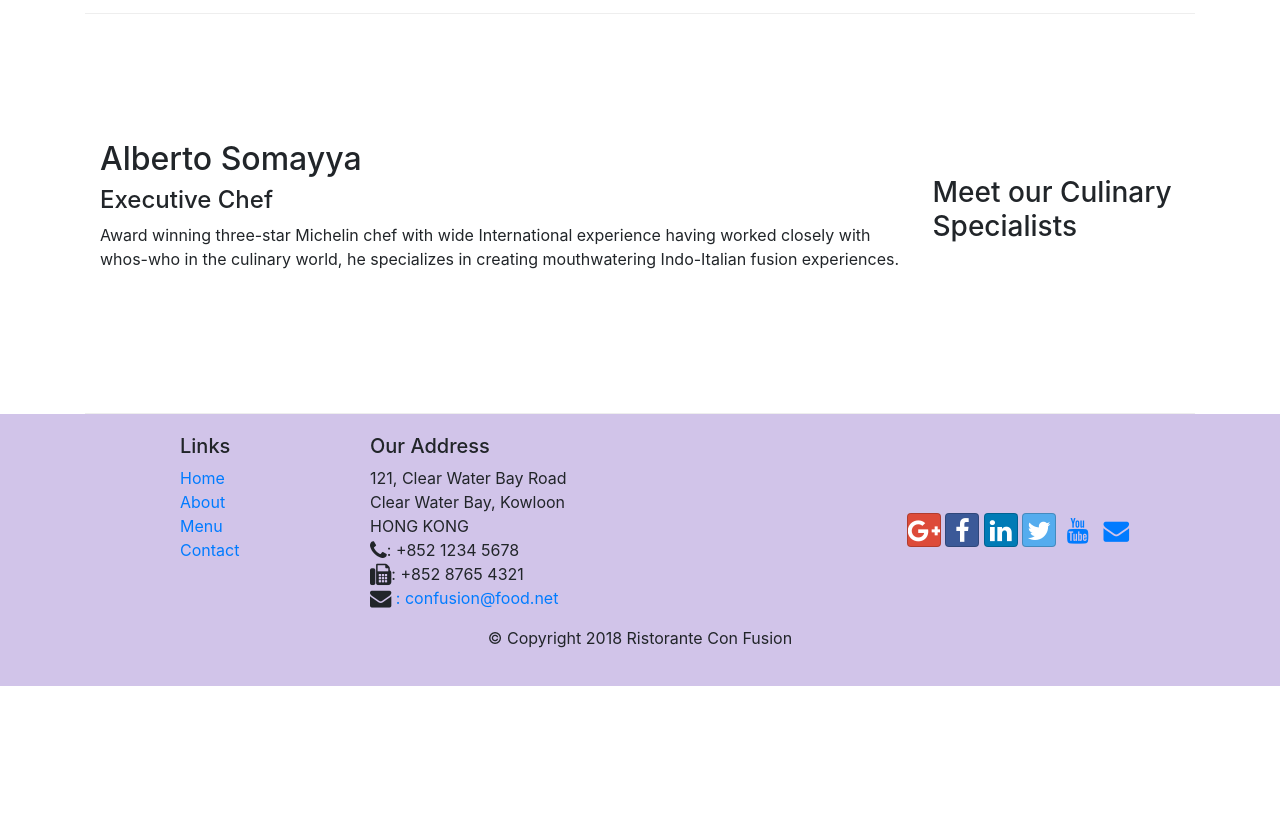
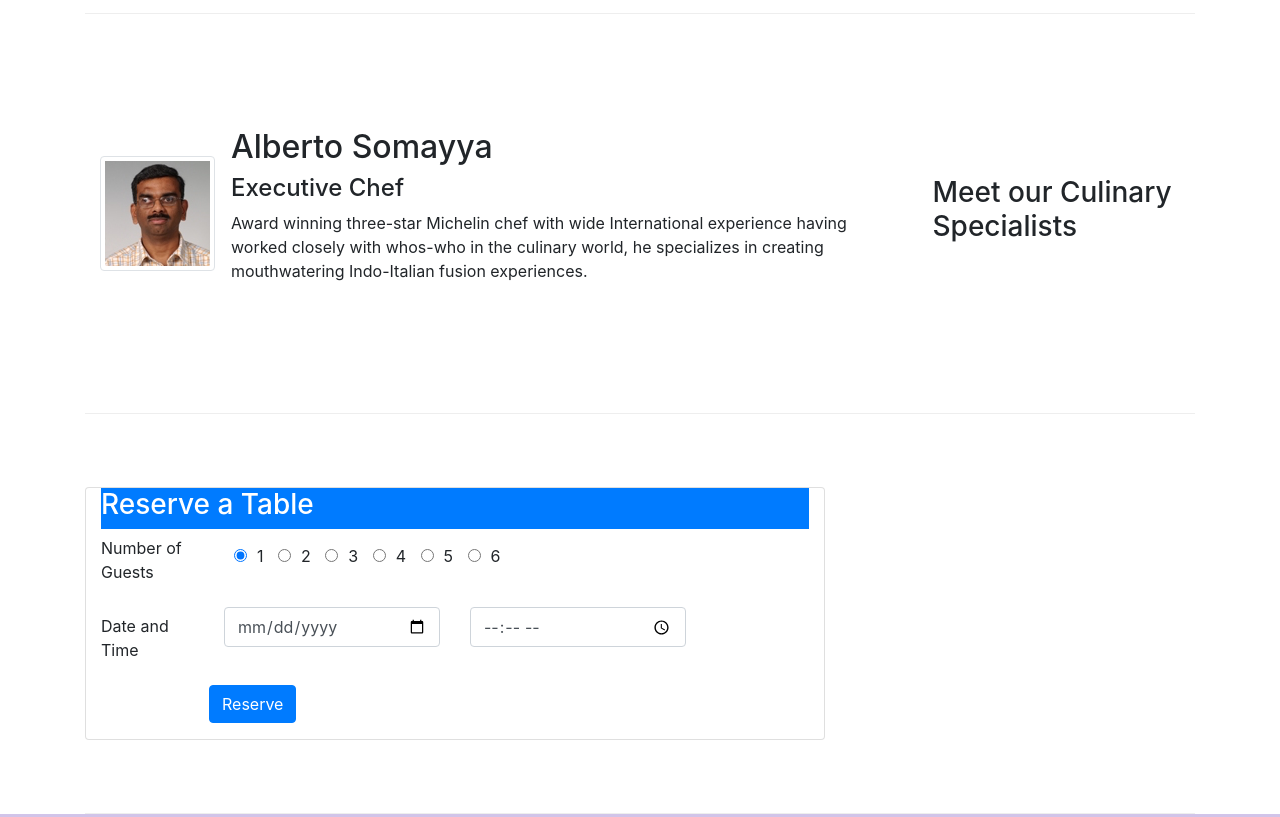
Before and after one commit to joudrew/intro-to-frontend, a website: page conFusion/index.html in a window 1280 px wide. Shown: the part 1120-1937 px from the top of the page. Before the commit the page ends 1806 px from the top, so only its background shows below. Drawn offline with nearby package versions, Linux system fonts and the light colour scheme.

Commit message:
reservation form

```diff
--- a/conFusion/css/styles.css
+++ b/conFusion/css/styles.css
@@ -37,3 +37,7 @@ body {
 .navbar-dark {
     background-color: #512da8;
 }
+
+.radio-inline {
+    margin: 0 10px 0 10px;
+}
--- a/conFusion/index.html
+++ b/conFusion/index.html
@@ -21,7 +21,7 @@
             <button class="navbar-toggler" type="button" data-toggle="collapse" data-target="#Navbar">
                 <span class="navbar-toggler-icon"></span>
             </button>
-            <a class="navbar-brand mr-auto" href="#">Ristorante Con Fusion</a>
+            <a class="navbar-brand mr-auto" href="#"> <img src="img/logo.png" height="30" width="41"></a>
             <div class="collapse navbar-collapse" id="Navbar">
                 <ul class="navbar-nav mr-auto">
                     <li class="nav-item active"><a class="nav-link" href="#"><span class="fa fa-home fa-lg"></span>Home</a></li>
@@ -40,7 +40,8 @@
                     <h1>Ristorante con Fusion</h1>
                     <p>We take inspiration from the World's best cuisines, and create a unique fusion experience. Our lipsmacking creations will tickle your culinary senses!</p>
                 </div>
-                <div class="col-12 col-sm">
+                <div class="col-12 col-sm align-self-center">
+                    <img src="img/logo.png" class="img-fluid">
                 </div>
             </div>
         </div>
@@ -52,8 +53,14 @@
                 <h3>Our Lipsmacking Culinary Creations</h3>
             </div>
             <div class="col col-sm order-sm-first col-md">
-                <h2>Uthappizza</h2>
-                <p>A unique combination of Indian Uthappam (pancake) and Italian pizza, topped with Cerignola olives, ripe vine cherry tomatoes, Vidalia onion, Guntur chillies and Buffalo Paneer.</p>
+                <div class="media">
+                    <img class="d-flex mr-3 img-thumbnail align-self-center" src="img/uthappizza.png" alt="utappizza">
+                    <div class="media-body">
+                        <h2 class="mt-0">Uthappizza <span class="badge badge-danger">HOT </span> <span class="badge badge-pill badge-secondary">$4.99</span></h2>
+                        <p class="d-none d-sm-block">A unique combination of Indian Uthappam (pancake) and Italian pizza, topped with Cerignola olives, ripe vine cherry tomatoes, Vidalia onion, Guntur chillies and Buffalo Paneer.</p>
+                    </div>
+                </div>
+
             </div>
         </div>
 
@@ -73,9 +80,54 @@
                 <h3>Meet our Culinary Specialists</h3>
             </div>
             <div class="col col-sm order-sm-first col-md">
-                <h2>Alberto Somayya</h2>
-                <h4>Executive Chef</h4>
-                <p>Award winning three-star Michelin chef with wide International experience having worked closely with whos-who in the culinary world, he specializes in creating mouthwatering Indo-Italian fusion experiences. </p>
+                <div class="media">
+                    <img class="d-flex mr-3 img-thumbnail align-self-center" src="img/alberto.png" alt="alberto">
+                    <div class="media-body">
+                        <h2>Alberto Somayya</h2>
+                        <h4>Executive Chef</h4>
+                        <p>Award winning three-star Michelin chef with wide International experience having worked closely with whos-who in the culinary world, he specializes in creating mouthwatering Indo-Italian fusion experiences. </p>
+
+                    </div>
+                </div>
+                </div>
+        </div>
+    </div>
+
+    <div class="container" id="reservation">
+        <div class="row row-content">
+            <div class="card col-sm-8 align-self-center">
+                <div class="bg-primary">
+                    <h3 class="card-heard bg-primary text-white">Reserve a Table</h3>
+                </div>
+                <form >
+                    <div class="form-group row">
+                        <label for="numofg" class="col-md-2 col-form-label align-self-center"> Number of Guests</label>
+                        <div class="col-md-10 align-self-center">
+                                <label class="radio-inline"><input type="radio" name="optradio" checked></label><label for="one">1</label>
+                                <label class="radio-inline"><input type="radio" name="optradio"></label><label for="two">2</label>
+                                <label class="radio-inline"><input type="radio" name="optradio"></label><label for="three">3</label>
+                                <label class="radio-inline"><input type="radio" name="optradio"></label><label for="four">4</label>
+                                <label class="radio-inline"><input type="radio" name="optradio"></label><label for="five">5</label>
+                                <label class="radio-inline"><input type="radio" name="optradio"></label><label for="six">6</label>
+                        </div>
+                    </div>
+                    <div class="form-group row">
+                        <label for="dat" class="col-md-2 col-form-label">Date and Time</label>
+                            <div class="col-4">
+                                <input type="date" class="form-control" id="date" name="date" placeholder="Date">
+                            </div>
+                            <div class="col-4">
+                                <input type="time" class="form-control" id="time" name="time" placeholder="Time">
+                            </div>
+                    </div>
+                    <div class="form-group row">
+                        <div class="offset-md-2">
+                            <button type="submit" class="btn btn-primary">
+                                Reserve
+                            </button>
+                        </div>
+                    </div>
+                </form>
             </div>
         </div>
     </div>
```
Also changed, not shown: conFusion/aboutus.html (+3 -2 lines), conFusion/contactus.html (+4 -1 lines), conFusion/img/alberto.png (added), conFusion/img/buffet.png (added), conFusion/img/logo.png (added), conFusion/img/uthappizza.png (added), 2 other files.
